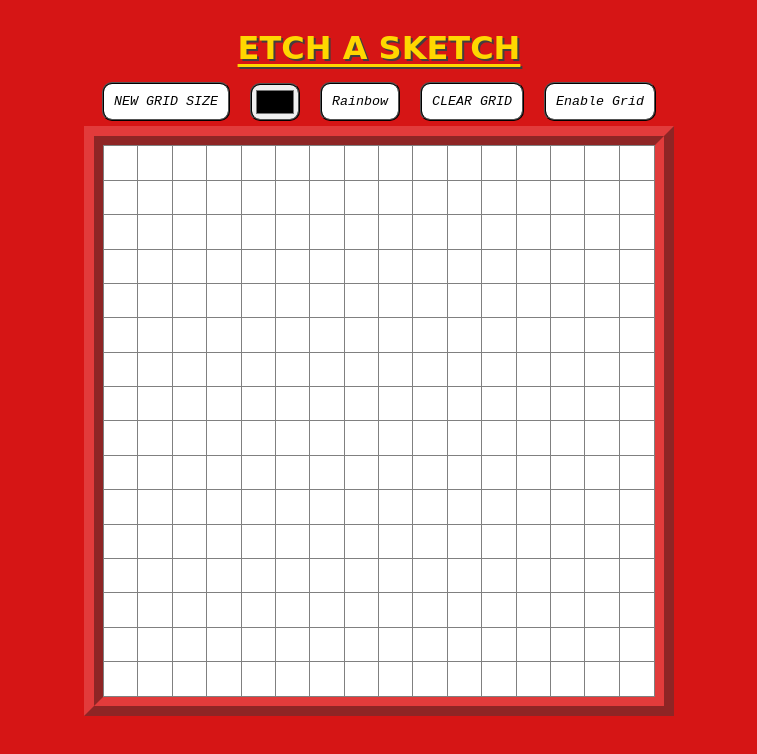
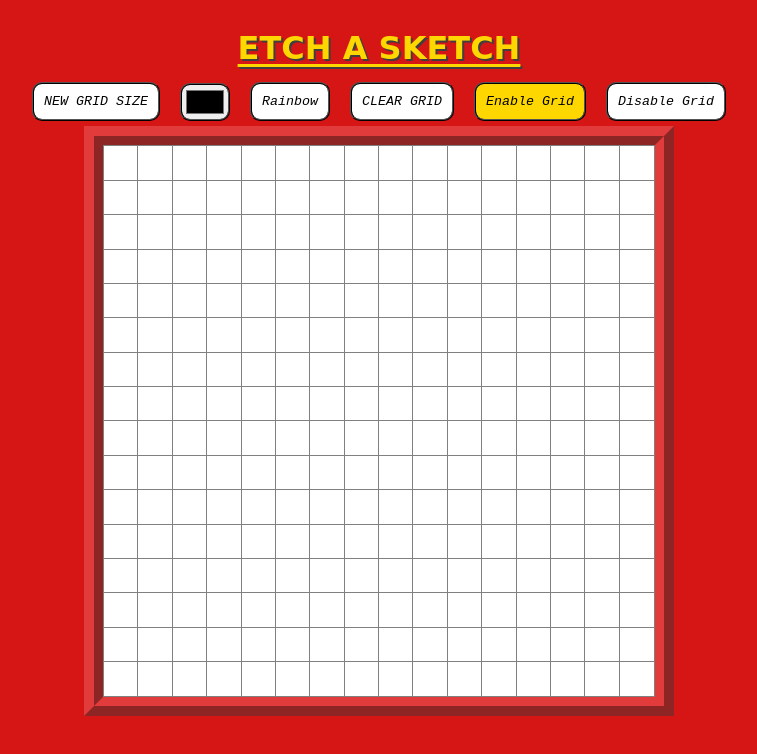
Before and after one commit to paulgriego/EtchASketch, a plain HTML site: page index.html in a window 1280 px wide. Both pictures are taken after a click on the button "Enable Grid". Shown: the whole page, without its empty margins (261-1018 px from the left). Drawn offline with Linux system fonts and the light colour scheme.

Commit message:
added grid outline fc

```diff
--- a/etchasketch.js
+++ b/etchasketch.js
@@ -11,6 +11,10 @@
     container.appendChild(squareGrid);
   }
   colorPicker();
+  document.getElementById("nogridoutline").style.background='white';
+  document.getElementById("gridoutline").style.background='white';
+
+
 }
 
 
@@ -31,6 +35,22 @@
     inputs[i].style.outline = "1px grey solid"
    }
   }
+  document.getElementById("gridoutline").style.background='gold';
+  document.getElementById("nogridoutline").style.background='white';
+
+
+ }
+ function noGridOutline() {
+  let inputs = document.getElementsByClassName("squaregrid");
+  for(let i = 0; i < inputs.length; i++) {
+   {
+    inputs[i].style.outline = ""
+   }
+  }
+  document.getElementById("nogridoutline").style.background='gold';
+  document.getElementById("gridoutline").style.background='white';
+
+
  }
 
 
--- a/index.html
+++ b/index.html
@@ -19,6 +19,8 @@
 <button id="rainbow" type ="button" onclick="pickRainbow()">Rainbow</button>
 <button id="NewGridSize" type="button" onclick="clearCurrentGrid()" value="#ff0800">CLEAR GRID</button>
 <button id="gridoutline" type ="button" onclick="gridOutline()">Enable Grid</button>
+<button id="nogridoutline" type ="button" onclick="noGridOutline()">Disable Grid</button>
+
 
 </div>
 </body>
```
